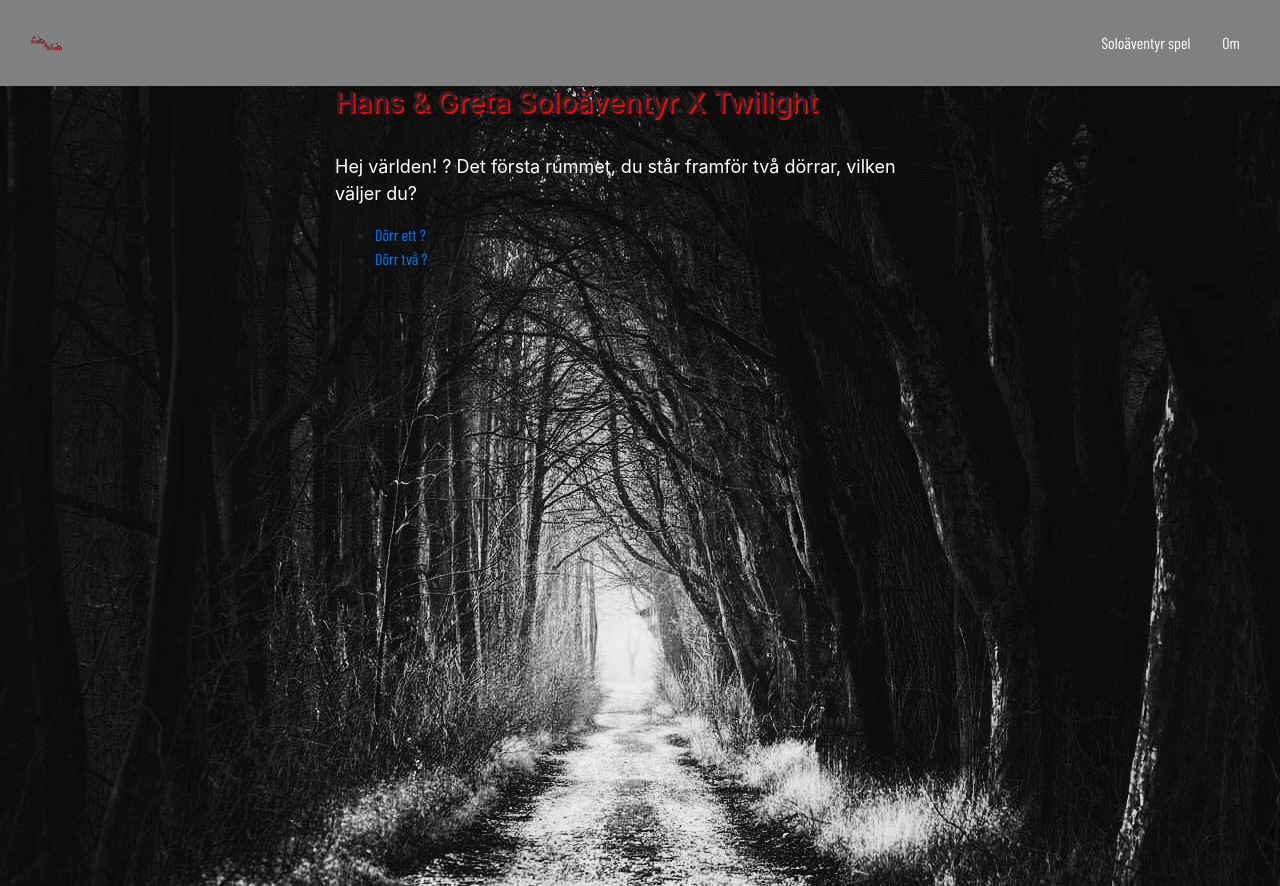
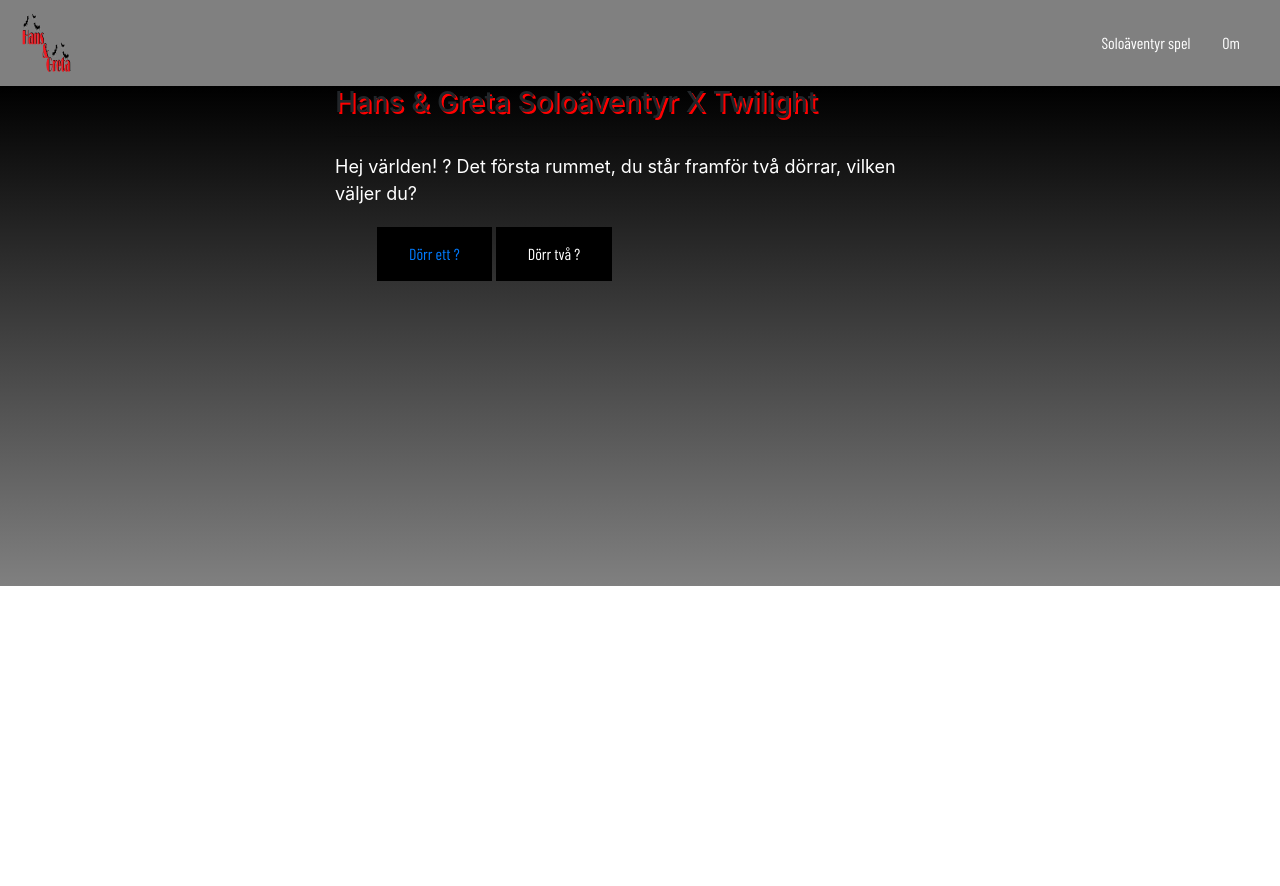
Before and after one commit to WafaaZa1/soloadventure, a PHP site: page / in a window 1280 px wide. After the commit the page ends 586 px from the top, so only its background shows below. Run offline with PHP 8.4, Linux system fonts and the light colour scheme; data comes from the database, SQL or seed files in the repository; data that the repository does not hold is empty; a stand-in replaces the project's code that opens the database connection; some libraries are stand-ins or nearby versions.

Commit message:
gradient backgeound

```diff
--- a/php/css/style.css
+++ b/php/css/style.css
@@ -2,7 +2,6 @@
 body {
     padding: 0;
     margin: 0;
-    background-color: rgb(185, 139, 139);
   }
 
   .navbar {
@@ -56,3 +55,28 @@
   h3 {
     text-shadow: 2px 2px #ff0000;
   }
+
+  #grad1 {
+    height: 500px;
+    background-color: black; /* For browsers that do not support gradients */
+    background-image: linear-gradient(black, grey); /* Standard syntax (must be last) */
+  }
+
+  .button {
+    background-color: black; /* Green */
+    border: none;
+    color: white;
+    padding: 15px 32px;
+    text-align: center;
+    text-decoration: none;
+    display: inline-block;
+    font-size: 16px;
+    margin: 4px 2px;
+    cursor: pointer;
+    -webkit-transition-duration: 0.4s; /* Safari */
+    transition-duration: 0.4s;
+  }
+
+  .hr {
+    color: white;
+  }
--- a/php/views/index_layout.php
+++ b/php/views/index_layout.php
@@ -29,7 +29,7 @@
       </li>
     </ul>
 </nav>
-<div class="bg">
+<div id="grad1">
 <main>
 <div class="container w-50">
   <h3>Hans & Greta Soloäventyr X Twilight</h3>
@@ -39,11 +39,12 @@
         </p>
         <ul>
             <?php foreach ($links as $link): ?>
-            <li>
+
                 <a href="?id=<?= $link['target_id'] ?>">
-
+                <button class="button button1">
                 <?= $link['description'] ?>
             <?php endforeach ?>
+              </button>
             </div>
           </div>
         </ul>
```
Also changed, not shown: php/images/logo4.svg.
